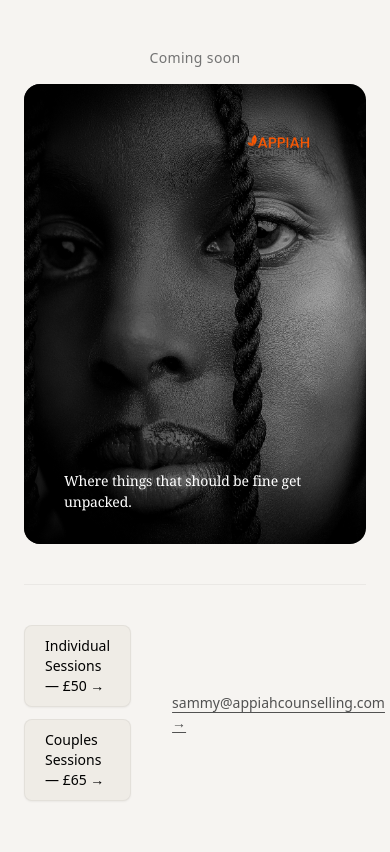
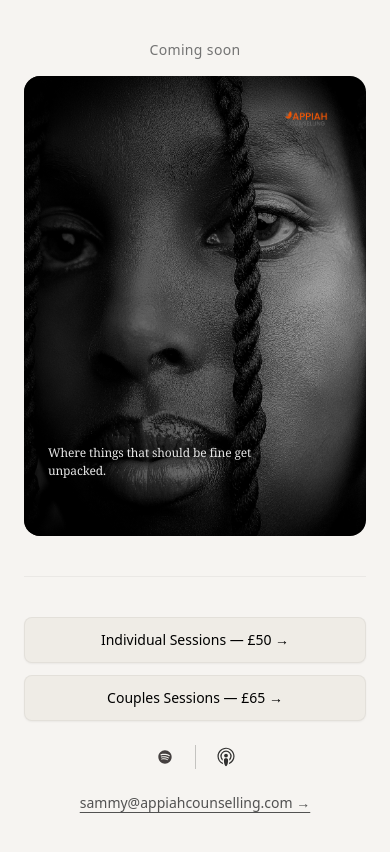
Before and after one commit to Sammyappiah/appiahcounselling, a Next.js app: page / in a window 390 px wide. Built offline with nearby package versions, Linux system fonts and the light colour scheme; a web font is replaced by a local one.

Commit message:
mobile layout fix

```diff
--- a/app/page.tsx
+++ b/app/page.tsx
@@ -2,11 +2,11 @@ import Image from "next/image";
 
 export default function Home() {
   return (
-    <main className="min-h-screen bg-[#f6f4f1] flex items-center justify-center px-6 md:px-12 py-12">
+    <main className="min-h-screen bg-[#f6f4f1] flex items-center justify-center px-6 md:px-12 py-10">
 
       <div className="max-w-[1200px] w-full mx-auto">
 
-        {/* COMING SOON — CENTERED ABOVE */}
+        {/* COMING SOON */}
         <div className="text-center text-sm tracking-wide text-neutral-500 mb-4">
           Coming soon
         </div>
@@ -21,24 +21,24 @@ export default function Home() {
             width={1600}
             height={900}
             priority
-            className="w-full h-full object-cover object-[center_15%]"
+            className="w-full h-full object-cover object-center md:object-[center_15%]"
           />
 
-          {/* DARK OVERLAY */}
+          {/* OVERLAY */}
           <div className="absolute inset-0 bg-gradient-to-r from-black/70 via-black/40 to-transparent" />
 
-          {/* LOGO — TRUE TOP RIGHT */}
-          <div className="absolute top-4 right-4 md:top-6 md:right-6">
+          {/* LOGO */}
+          <div className="absolute top-3 right-3 md:top-6 md:right-6">
             <img
               src="/logo.jpg"
               alt="Appiah Counselling"
-              className="h-24 md:h-28"
+              className="h-16 md:h-28"
             />
           </div>
 
-          {/* HEADLINE — SMALLER + LOWER */}
-          <div className="absolute left-10 md:left-16 bottom-8 md:bottom-10 max-w-[320px]">
-            <h1 className="text-white text-sm md:text-base leading-[1.5] font-serif tracking-[-0.01em]">
+          {/* HEADLINE */}
+          <div className="absolute left-6 md:left-16 bottom-14 md:bottom-10 max-w-[260px] md:max-w-[320px]">
+            <h1 className="text-white/90 text-xs md:text-base leading-[1.5] font-serif tracking-[-0.01em]">
               Where things that should be fine get unpacked.
             </h1>
           </div>
@@ -48,28 +48,28 @@ export default function Home() {
         {/* DIVIDER */}
         <div className="border-t border-black/5 my-10" />
 
-        {/* BOTTOM */}
-        <div className="flex items-center justify-between text-sm">
+        {/* BOTTOM SECTION */}
+        <div className="flex flex-col md:flex-row md:items-center md:justify-between gap-6 text-sm">
 
           {/* BUTTONS */}
-          <div className="flex flex-col gap-3">
+          <div className="flex flex-col gap-3 w-full md:w-auto">
             <a
               href="https://calendly.com/samuels12/couple-s-counselling?month=2026-05"
-              className="px-5 py-2.5 rounded-lg bg-[#efece6] hover:bg-[#e6e1d8] transition border border-black/5 shadow-sm"
+              className="px-5 py-3 rounded-lg bg-[#efece6] hover:bg-[#e6e1d8] transition border border-black/5 shadow-sm text-center"
             >
               Individual Sessions — £50 →
             </a>
 
             <a
               href="https://calendly.com/samuels12/counselling?month=2026-05"
-              className="px-5 py-2.5 rounded-lg bg-[#efece6] hover:bg-[#e6e1d8] transition border border-black/5 shadow-sm"
+              className="px-5 py-3 rounded-lg bg-[#efece6] hover:bg-[#e6e1d8] transition border border-black/5 shadow-sm text-center"
             >
               Couples Sessions — £65 →
             </a>
           </div>
 
           {/* ICONS */}
-          <div className="flex items-center gap-5">
+          <div className="flex items-center justify-center gap-5">
             <a href="https://open.spotify.com/show/2uDLEiwEVlGYZOmGLHI9Cr" target="_blank">
               <img src="/spotify.svg" className="w-5 h-5 opacity-80 hover:opacity-100 transition" />
             </a>
@@ -84,7 +84,7 @@ export default function Home() {
           {/* EMAIL */}
           <a
             href="mailto:sammy@appiahcounselling.com"
-            className="text-neutral-600 hover:text-black underline underline-offset-4 transition"
+            className="text-neutral-600 hover:text-black underline underline-offset-4 text-center md:text-right transition"
           >
             sammy@appiahcounselling.com →
           </a>
```
